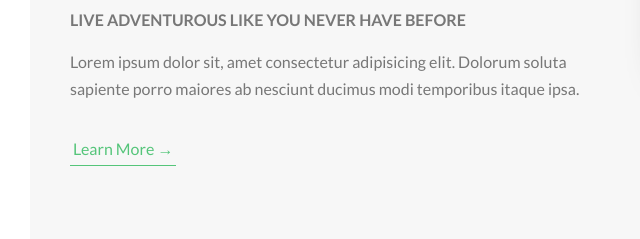
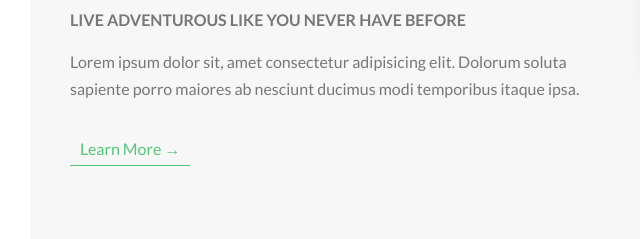
Before and after one commit to Epitome87/advanced-css-and-sass-journey, a website: page index.html in a window 1280 px wide. Shown: the part 1200-1439 px from the top of the page, 0-640 px from the left. Drawn offline with Linux system fonts and the light colour scheme.

```diff
--- a/css/style.css
+++ b/css/style.css
@@ -191,7 +191,7 @@
   display: inline-block;
   text-decoration: none;
   border-bottom: 0.1rem solid #55c57a;
-  padding: 0.3rem;
+  padding: 0.3rem 1rem;
   transition: all 0.2s; }
 
 .btn-text:hover {
```
